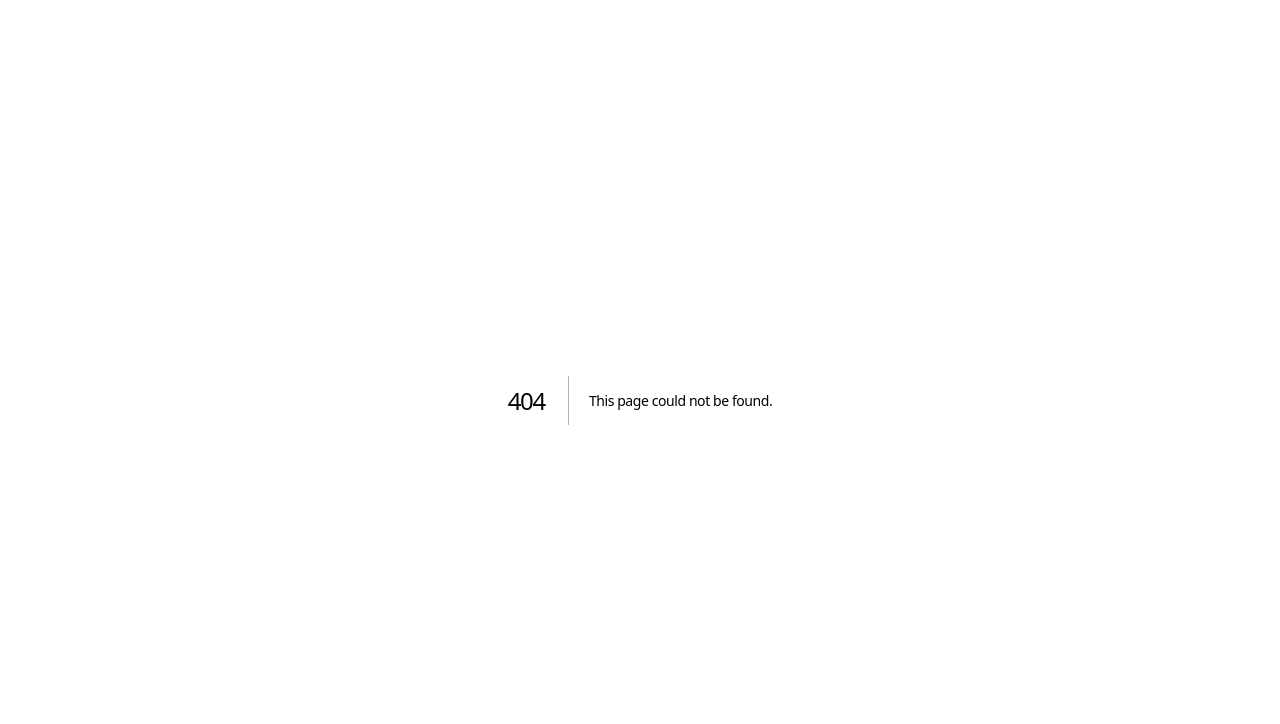
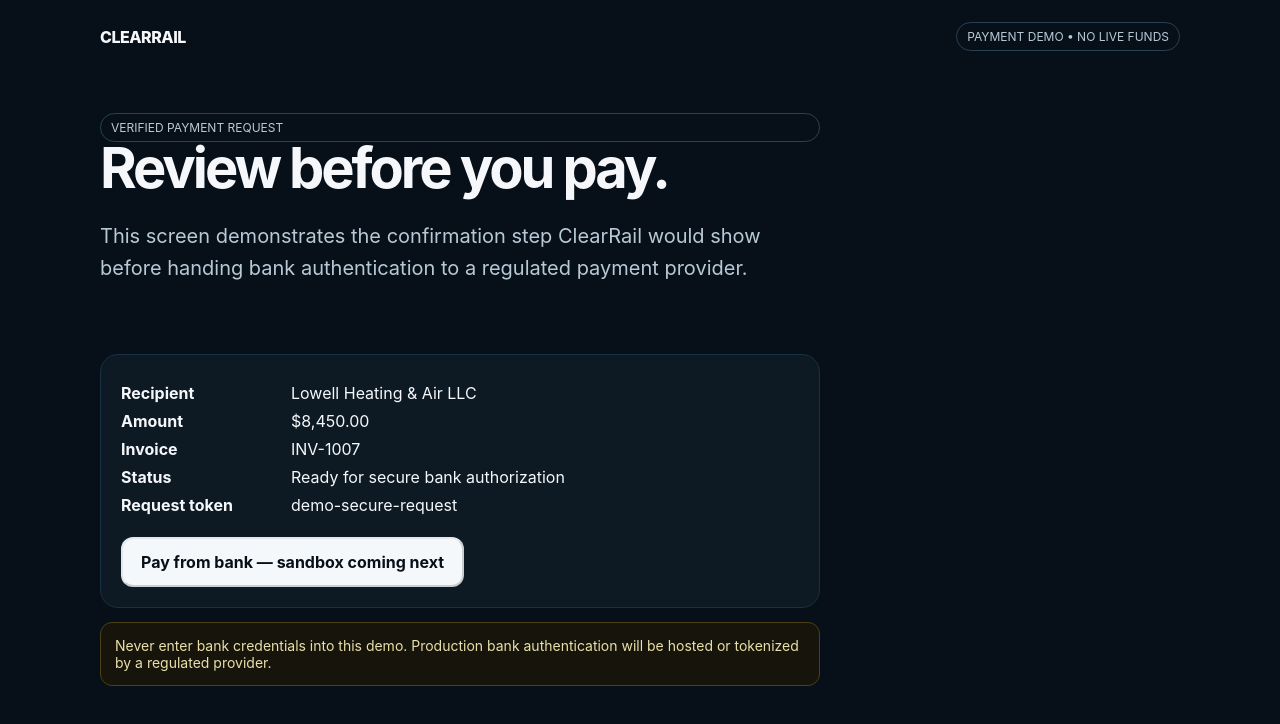
Before and after one commit to kronoke/ClearRail, a Next.js app: page /pay/demo-secure-request in a window 1280 px wide. Before the commit this address had no page. Shown: the top 724 px of the page. Built offline with nearby package versions, Linux system fonts and the light colour scheme.

Commit message:
Add customer payment review demo

```diff
--- /dev/null
+++ b/app/pay/[token]/page.tsx
@@ -0,0 +1,21 @@
+export default async function PaymentRequest({params}:{params:Promise<{token:string}>}){
+  const {token}=await params;
+  const demo={merchant:'Lowell Heating & Air LLC',amount:'$8,450.00',invoice:'INV-1007',status:'Ready for secure bank authorization'};
+  return <main className="container">
+    <nav className="nav"><a className="brand" href="/">CLEARRAIL</a><div className="badge">PAYMENT DEMO • NO LIVE FUNDS</div></nav>
+    <section className="hero" style={{paddingTop:40,maxWidth:720}}>
+      <div className="badge">VERIFIED PAYMENT REQUEST</div>
+      <h1 style={{fontSize:56}}>Review before you pay.</h1>
+      <p className="lead">This screen demonstrates the confirmation step ClearRail would show before handing bank authentication to a regulated payment provider.</p>
+    </section>
+    <div className="card" style={{maxWidth:720}}>
+      <div className="kv"><b>Recipient</b><span>{demo.merchant}</span></div>
+      <div className="kv"><b>Amount</b><span>{demo.amount}</span></div>
+      <div className="kv"><b>Invoice</b><span>{demo.invoice}</span></div>
+      <div className="kv"><b>Status</b><span>{demo.status}</span></div>
+      <div className="kv"><b>Request token</b><span>{token}</span></div>
+      <button className="cta" type="button" disabled>Pay from bank — sandbox coming next</button>
+    </div>
+    <p className="warn" style={{maxWidth:720}}>Never enter bank credentials into this demo. Production bank authentication will be hosted or tokenized by a regulated provider.</p>
+  </main>;
+}
```
